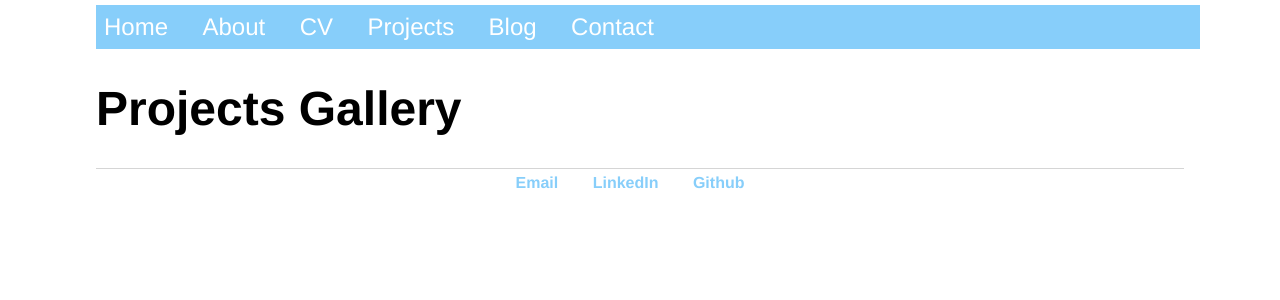
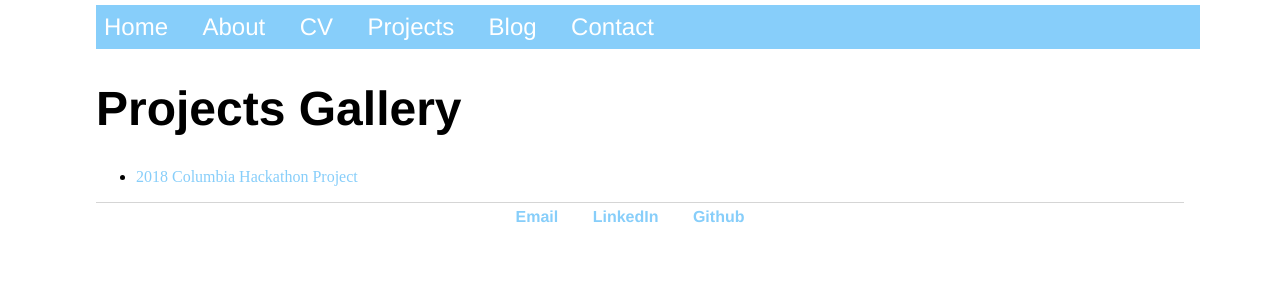
Before and after one commit to xiaohui-victor-li/xiaohui-victor-li.github.io, a Jekyll site: the page built from projects/index.html, in a window 1280 px wide. Shown: the top 300 px of the page. Built offline with Jekyll 4.4.1, drawn with Linux system fonts in a browser that asks for light colours.

Commit message:
Update index.html

```diff
--- a/projects/index.html
+++ b/projects/index.html
@@ -4,8 +4,6 @@ title: Projects Gallery
 ---
 	<h1>{{ page.title }}</h1>
 	<ul class="projects">
-
-	  {% for project in site.projects %}
-	    <li> <a href="{{ project.url }}" title="{{ project.title }}">{{ project.title }}</a></li>
-	  {% endfor %}
+	  <li> <a href="https://github.com/xiaohui-victor-li/xiaohui-victor-li.github.io/blob/master/_projects/2018-Columbia-Hackathon.html"
+		  title="2018 Hackathon"> 2018 Columbia Hackathon Project</a></li>
 	</ul>
```
